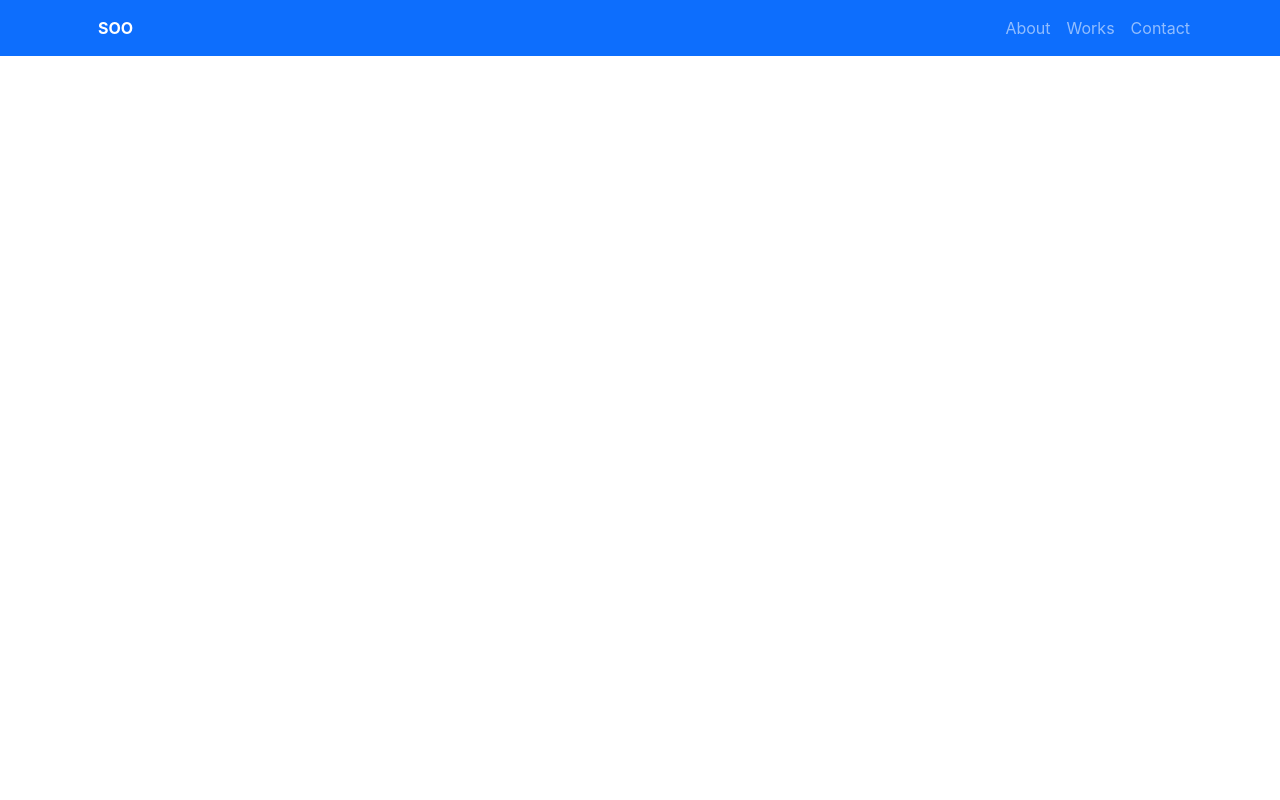
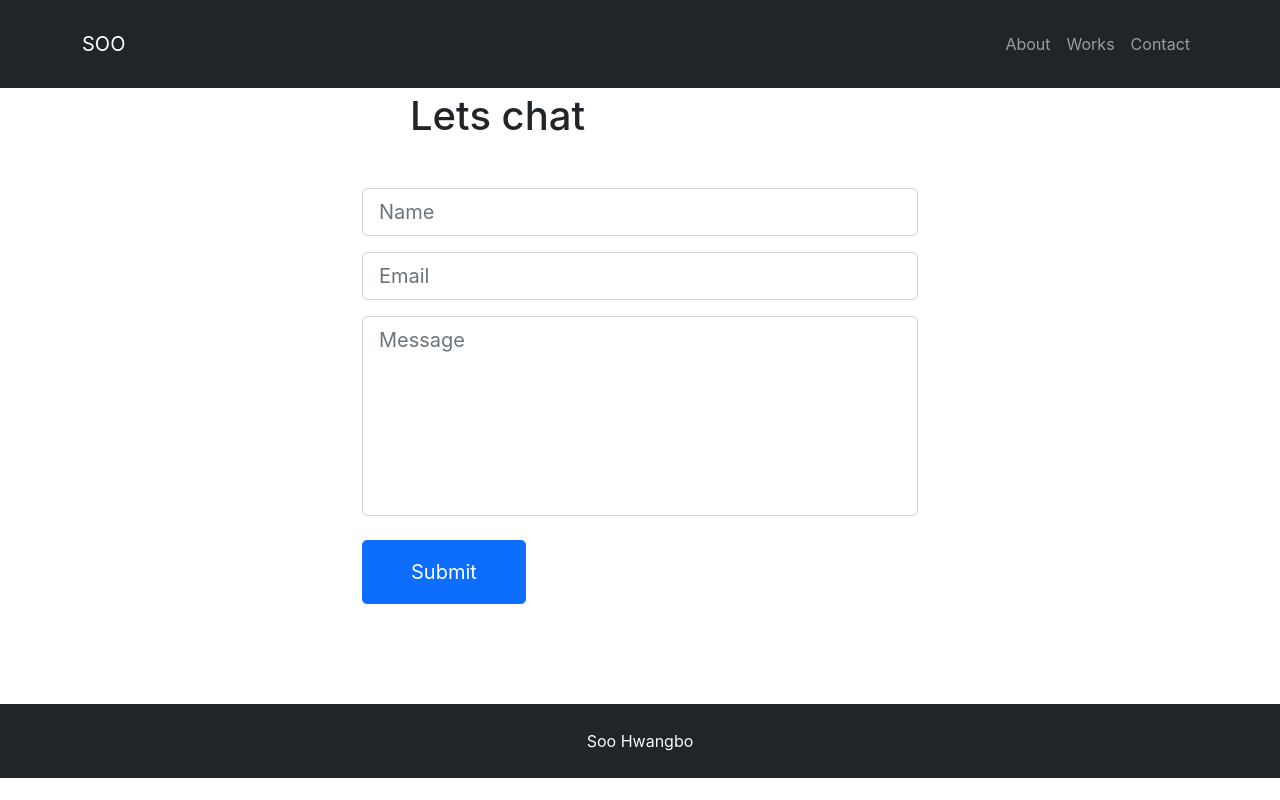
Before and after one commit to shwangbo80/soo_portfolio, a React (Create React App) app: page /contact in a window 1280 px wide. Built offline with nearby package versions, Linux system fonts and the light colour scheme.

Commit message:
added AOS

```diff
--- a/package.json
+++ b/package.json
@@ -3,9 +3,12 @@
   "version": "0.1.0",
   "private": true,
   "dependencies": {
+    "@emailjs/browser": "^3.6.2",
     "@testing-library/jest-dom": "^5.11.4",
     "@testing-library/react": "^11.1.0",
     "@testing-library/user-event": "^12.1.10",
+    "animate.css": "^4.1.1",
+    "aos": "^2.3.4",
     "bootstrap": "^5.1.1",
     "bootstrap-icons": "^1.5.0",
     "react": "^17.0.2",
--- a/src/App.css
+++ b/src/App.css
@@ -1,15 +1,34 @@
+.p-text {
+  font-size: 24px;
+}
+
+.bg-orange {
+  background-color: #fb5607;
+}
+
+.bg-red {
+  background-color: #ff006e;
+}
+
+.bg-purple {
+  background-color: #8338ec;
+}
+
+.bg-blue {
+  background-color: #3a86ff;
+}
 .mainContainer {
   padding: 0px;
-  margin: 0px;
+  margin-left: 0px;
+  margin-right: 0px;
+  margin-top: -56px;
 }
 
-.boldText {
-  font-weight: bold;
+.header-container {
   color: white;
-}
-
-.boldText:hover {
-  color: lightgray;
+  background-color: #3a86ff;
+  padding: 100px 0 100px 0;
+  height: 100vh;
 }
 
 .sooImage {
@@ -22,9 +41,13 @@
   padding: 50px 0;
 }
 
-.devImgContainer {
-  margin: 50px 0;
+.about-container {
+  padding: 100px 0 100px 0;
   background-color: #f1f1f1;
+}
+
+.skills-container {
+  padding: 100px 0 100px 0;
 }
 
 .skillIcons {
@@ -36,3 +59,45 @@
   margin-left: auto;
   margin-right: auto;
 }
+
+.contact-container {
+  padding: 100px 0 100px 0;
+}
+
+.footer-container {
+  padding: 25px 0 25px 0;
+}
+
+.info-field {
+  font-size: 20px;
+}
+
+.text-field {
+  height: 200px;
+  resize: none;
+  font-size: 20px;
+}
+
+.works-container {
+  font-size: 24px;
+  bottom: 50px;
+  height: 200px;
+  margin-bottom: 25px;
+  border-radius: 20px;
+  transition: 750ms;
+  background-color: #3a86ff;
+}
+
+.works-container:hover {
+  font-size: 28px;
+  transition: 750ms;
+  transform: translateY(-10px);
+  background-color: #023e8a;
+}
+.link-text {
+  color: white;
+}
+
+a {
+  text-decoration: none;
+}
--- a/src/components/Contact.js
+++ b/src/components/Contact.js
@@ -1,5 +1,79 @@
-import React from "react"
+import React, {useRef} from "react";
+import emailjs from "@emailjs/browser";
+import {FormControl, Button, InputGroup, Col, Row} from "react-bootstrap";
 
 export default function Contact() {
-    return <div>Contact component</div>
+  const form = useRef();
+
+  const sendEmail = (e) => {
+    e.preventDefault();
+
+    emailjs
+      .sendForm(
+        "service_av0taoo",
+        "template_inrgrtl",
+        form.current,
+        "user_hOmJlqzbHwXojyMErG9VS"
+      )
+      .then(
+        (result) => {
+          console.log(result.text);
+        },
+        (error) => {
+          console.log(error.text);
+        }
+      );
+  };
+
+  return (
+    <>
+      <Row>
+        <Col md={3}></Col>
+        <Col md={6} className="contact-container px-5">
+          <h1 className="m-5">Lets chat</h1>
+          <form ref={form} onSubmit={sendEmail}>
+            <InputGroup className="mb-3">
+              <FormControl
+                className=" info-field"
+                placeholder="Name"
+                aria-label="Name"
+                aria-describedby="basic-addon2"
+                type="text"
+                name="user_name"
+                size="lg"
+              />
+            </InputGroup>
+            <InputGroup className="mb-3">
+              <FormControl
+                className=" info-field"
+                placeholder="Email"
+                aria-label="Email"
+                aria-describedby="basic-addon2"
+                type="email"
+                name="user_email"
+                size="lg"
+              />
+            </InputGroup>
+            <InputGroup>
+              <FormControl
+                className=" text-field"
+                placeholder="Message"
+                aria-label="Message"
+                as="textarea"
+                size="lg"
+              />
+            </InputGroup>
+            <Button
+              className="mt-4 btn-lg p-3 px-5"
+              variant="primary"
+              type="submit"
+              value="Send">
+              Submit
+            </Button>
+          </form>
+        </Col>
+        <Col md={3}></Col>
+      </Row>
+    </>
+  );
 }
--- a/src/components/Footer.js
+++ b/src/components/Footer.js
@@ -1,10 +1,10 @@
-import React from "react"
-import {Container} from "react-bootstrap"
+import React from "react";
+import {Container} from "react-bootstrap";
 
 export default function Footer() {
-    return (
-        <div className="bg-dark text-light text-center">
-            <Container>Soo Hwangbo</Container>
-        </div>
-    )
+  return (
+    <div className="bg-dark text-light text-center footer-container">
+      <Container>Soo Hwangbo</Container>
+    </div>
+  );
 }
--- a/src/components/Main.js
+++ b/src/components/Main.js
@@ -1,18 +1,18 @@
-import React from "react"
-import NavbarTop from "./Navbar"
-import Home from "./Home"
-import About from "./About"
-import Works from "./Works"
-import Contact from "./Contact"
-import Footer from "./Footer"
+import React from "react";
+import NavbarTop from "./Navbar";
+import Home from "./Home";
+import About from "./About";
+import Works from "./Works";
+import Contact from "./Contact";
+import Footer from "./Footer";
 
-import {Container} from "react-bootstrap"
-import {BrowserRouter as Router, Switch, Route} from "react-router-dom"
+import {Container} from "react-bootstrap";
+import {BrowserRouter as Router, Switch, Route} from "react-router-dom";
 
 export default function Main() {
   return (
     <Router>
-            <Container fluid className="mainContainer">
+      <Container fluid className="mainContainer overflow-hidden">
         <NavbarTop />
         <Switch>
           <Route exact path="/">
@@ -31,5 +31,5 @@ export default function Main() {
         <Footer />
       </Container>
     </Router>
-    )
+  );
 }
--- a/src/components/Navbar.js
+++ b/src/components/Navbar.js
@@ -1,22 +1,14 @@
-import React from "react"
-import {Navbar, Container, Nav} from "react-bootstrap"
+import React from "react";
+import {Navbar, Container, Nav} from "react-bootstrap";
 
 export default function NavbarTop() {
   return (
-        <div>
-            <Navbar
-                fixed="top"
-                collapseOnSelect
-                expand="lg"
-                bg="primary"
-                variant="dark">
+    <Container className="mx-3">
+      <Navbar fixed="top" collapseOnSelect expand="lg" bg="dark" variant="dark">
         <Container>
-                    <Nav.Link href="/" className="boldText">
-                        SOO
-                    </Nav.Link>
-                    {/* <Navbar.Brand href="/">
-                        <p className="boldText">SOO HWANGBO</p>
-                    </Navbar.Brand> */}
+          <Navbar.Brand href="/">
+            <p className="boldText pt-3">SOO</p>
+          </Navbar.Brand>
           <Navbar.Toggle aria-controls="responsive-navbar-nav" />
           <Navbar.Collapse id="responsive-navbar-nav">
             <Nav className="me-auto"></Nav>
@@ -28,6 +20,6 @@ export default function NavbarTop() {
           </Navbar.Collapse>
         </Container>
       </Navbar>
-        </div>
-    )
+    </Container>
+  );
 }
```
Also changed, not shown: src/App.js (+10 -9 lines), src/components/Home.js (+112 -89 lines), 2 other files (tests, documents, lock files or other folders). Lines whose indentation alone changed are shown as unchanged.
